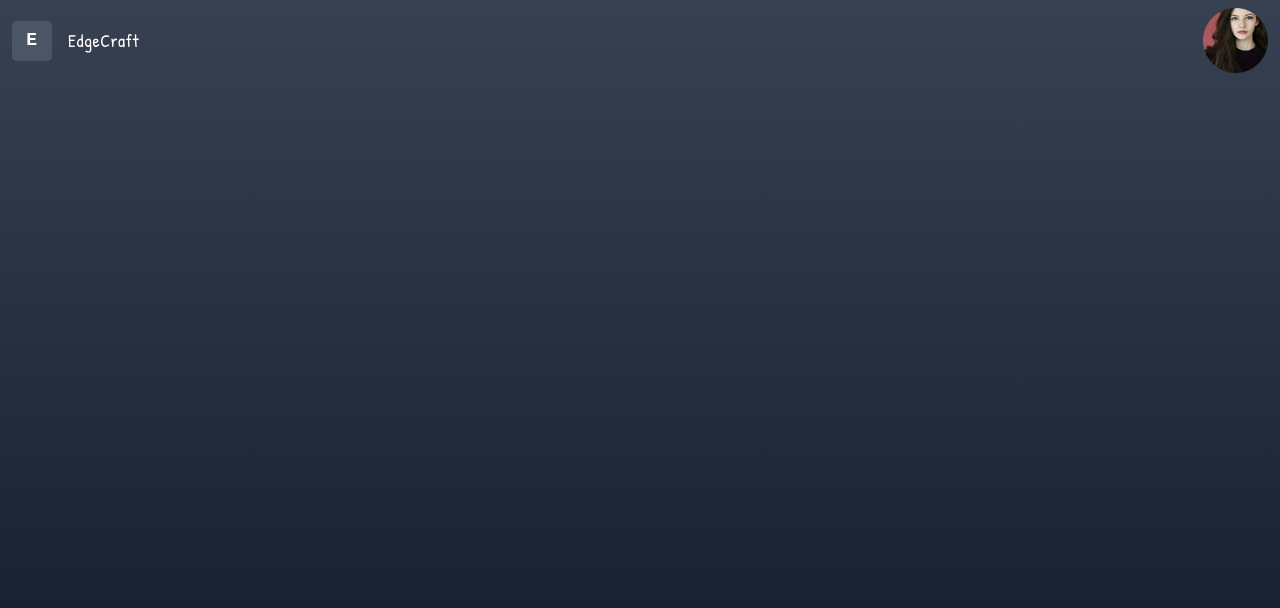
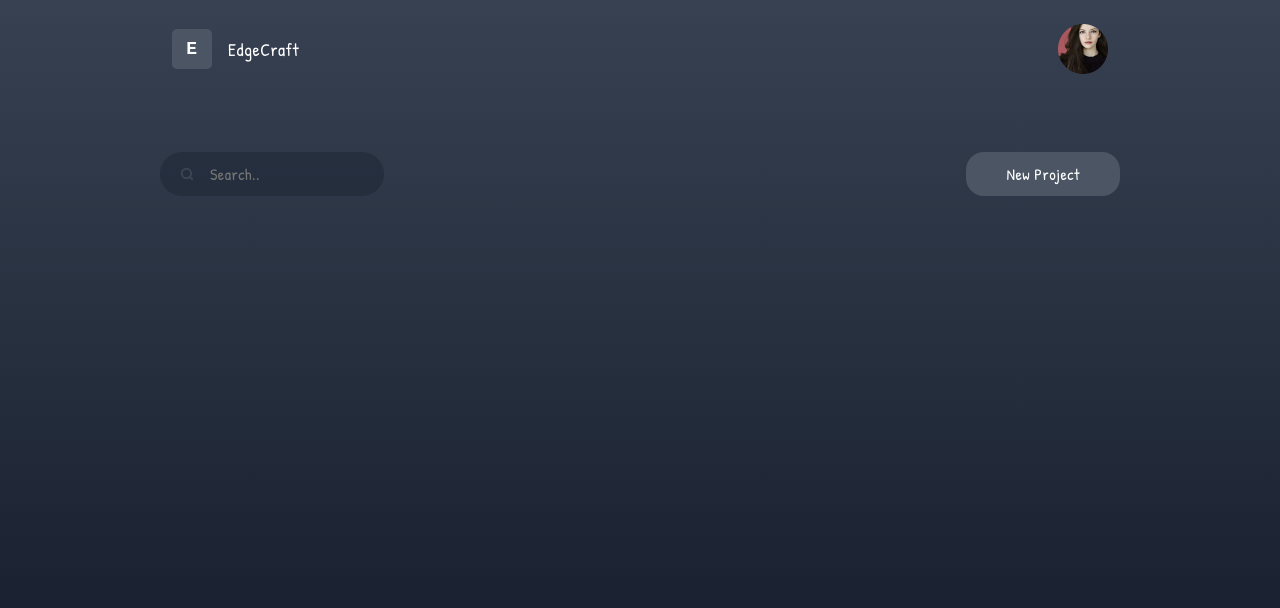
Before and after one commit to amliyanage/EdgeCraft_Blog, a React (Vite) app: page /admin in a window 1280 px wide. Shown: the top 608 px of the page. Built offline with nearby package versions, Linux system fonts and the light colour scheme; a web font is replaced by a local one.

Commit message:
admin search section developed

```diff
--- a/src/assets/css/admin/AdminPanel.css
+++ b/src/assets/css/admin/AdminPanel.css
@@ -2,3 +2,29 @@
     height: 100vh;
     background: linear-gradient(180deg, #374151 0%, #111827 100%);
 }
+
+#adminPanel .search{
+    border-radius: 100px;
+    background: rgba(31, 41, 55, 0.60);
+    padding: 10px 20px;
+}
+
+#adminPanel .search input{
+    width: 12vw;
+}
+
+#adminPanel .search input:focus{
+    outline: none;
+}
+
+#adminPanel .search + button{
+    border-radius: 18px;
+    background: #4B5563;
+    font-size: 16px;
+    font-weight: 400;
+    padding: 10px 40px;
+}
+
+#adminPanel > div > :nth-child(2){
+    margin-top: 70px;
+}
--- a/src/assets/css/component/admin/AdminNavBar.css
+++ b/src/assets/css/component/admin/AdminNavBar.css
@@ -60,7 +60,7 @@
 }
 
 #AdminNavBar img{
-    width: 65px;
-    height: 65px;
+    width: 50px;
+    height: 50px;
     overflow: hidden;
 }
--- a/src/pages/AdminPanel.jsx
+++ b/src/pages/AdminPanel.jsx
@@ -1,21 +1,22 @@
 import '../assets/css/admin/AdminPanel.css'
 import AdminNavBar from "./component/admin/AdminNavBar.jsx";
+import {SearchIcon} from "../util/Icons.jsx";
 
 const AdminPanel = () => {
   return (
-    <div id={"adminPanel"}>
+    <div id={"adminPanel"} className={"d-flex justify-content-center"}>
 
-        <AdminNavBar />
+        <div className={"w-75 mt-3"}>
+            <AdminNavBar />
 
-        <div className="profileSection">
-
+            <div className={"d-flex justify-content-between"}>
+                <div className="search d-flex align-items-center gap-3">
+                    <SearchIcon/>
+                    <input type="text" placeholder="Search.." className={"bg-transparent border-0"}/>
+                </div>
+                <button className={"border-0"}>New Project</button>
+            </div>
         </div>
-
-      <div className="editSection">
-
-      </div>
-
-        <div className="viewSection"></div>
 
     </div>
   );
--- a/src/pages/component/admin/AdminNavBar.jsx
+++ b/src/pages/component/admin/AdminNavBar.jsx
@@ -4,7 +4,7 @@ import profilePic from '../../../assets/image/OwnerImg.png'
 const AdminNavBar = () => {
     return (
         <div id={"AdminNavBar"}>
-            <nav className="navbar fixed-top">
+            <nav className="navbar">
                 <div className="container-fluid">
                     <a className="navbar-brand d-flex align-items-center gap-3" href="#">
                         <div>
```
